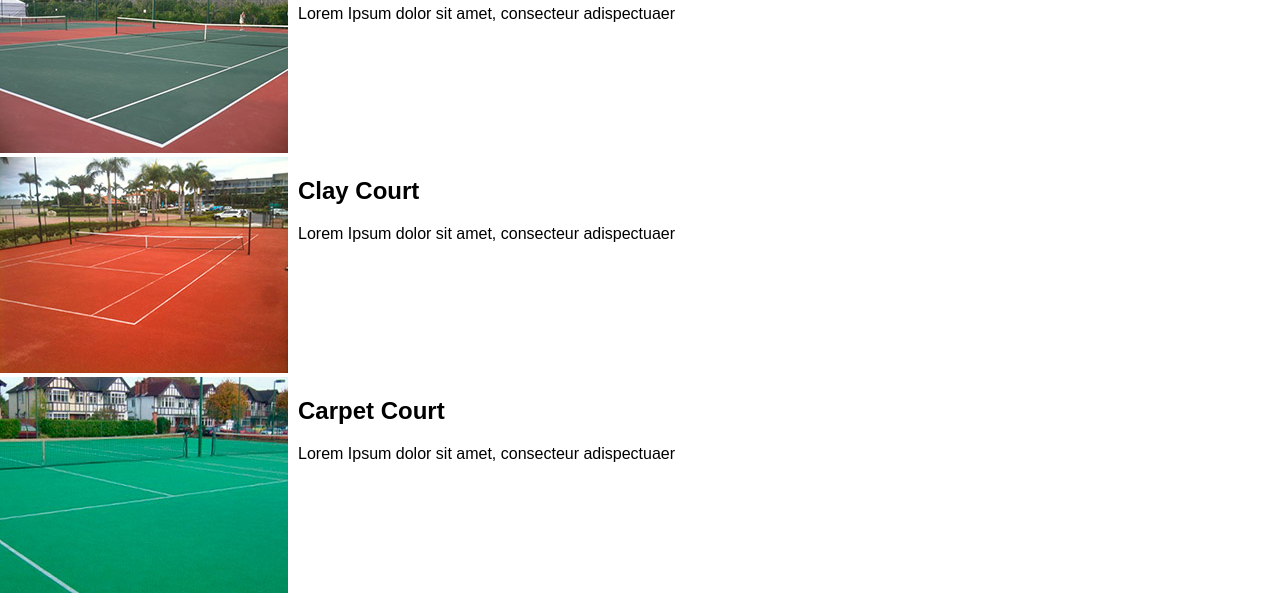
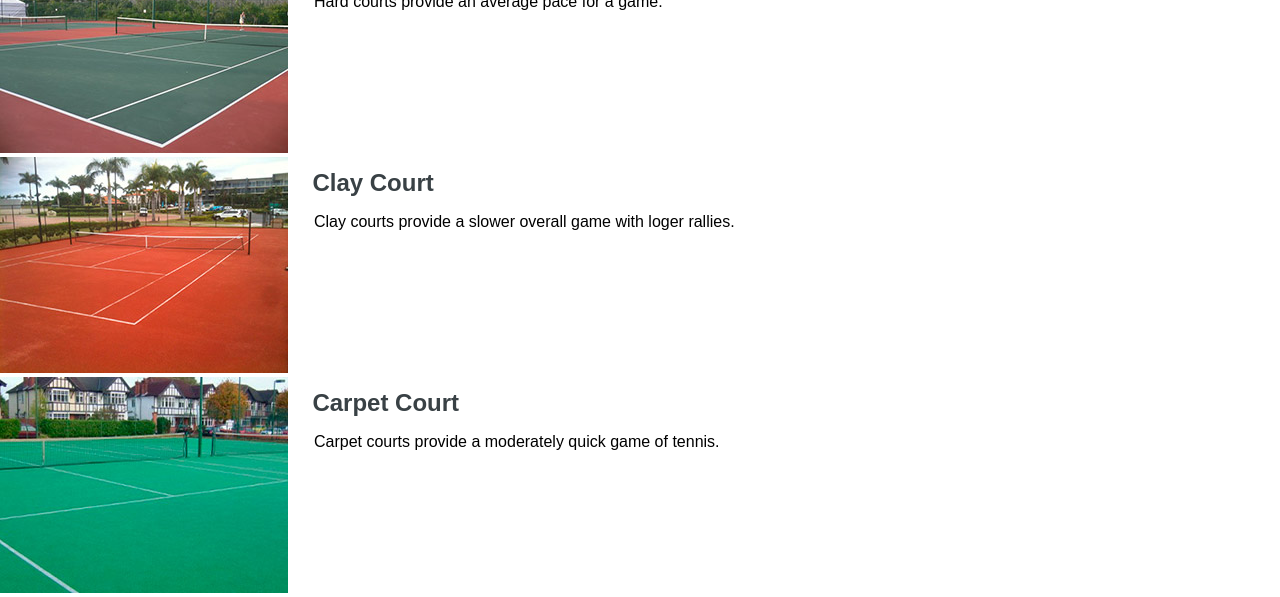
Before and after one commit to sebastiann88/exercise-3, a plain HTML site: page index.html in a window 1280 px wide. Shown: the part 554-1151 px from the top of the page. Drawn offline with nearby package versions, Linux system fonts and the light colour scheme.

Commit message:
styling(css): make changes in spacing.

```diff
--- a/index.html
+++ b/index.html
@@ -32,7 +32,7 @@
 
         <div class="media-body">
             <h2>Grass Court</h2>
-            <p>Lorem Ipsum dolor sit amet, consecteur adispectuaer</p>
+            <p>Grass courts are played fast!</p>
         </div>
      </div>
 
@@ -43,7 +43,7 @@
 
         <div class="media-body">
             <h2>Hard Court</h2>
-            <p>Lorem Ipsum dolor sit amet, consecteur adispectuaer</p>
+            <p>Hard courts provide an average pace for a game.</p>
         </div>
      </div>
 
@@ -54,7 +54,7 @@
 
         <div class="media-body">
             <h2>Clay Court</h2>
-            <p>Lorem Ipsum dolor sit amet, consecteur adispectuaer</p>
+            <p>Clay courts provide a slower overall game with loger rallies.</p>
         </div>
      </div>
 
@@ -65,7 +65,7 @@
 
         <div class="media-body">
             <h2>Carpet Court</h2>
-            <p>Lorem Ipsum dolor sit amet, consecteur adispectuaer</p>
+            <p>Carpet courts provide a moderately quick game of tennis.</p>
         </div>
      </div>
 
--- a/scss/components/_main.scss
+++ b/scss/components/_main.scss
@@ -41,8 +41,19 @@ h1 {
     margin: 0em 0em 1em 0em;
 }
 
+h2 {
+    color: $dark-blue;
+    padding: 0.5em 0em 0em 0.6em;
+    margin: 0em;
+}
+
 .hamburger {
     padding: 1em;
+}
+
+p {
+    padding: 1em;
+    margin: 0em;
 }
 
 a {
```
Also changed, not shown: css/style.css.
